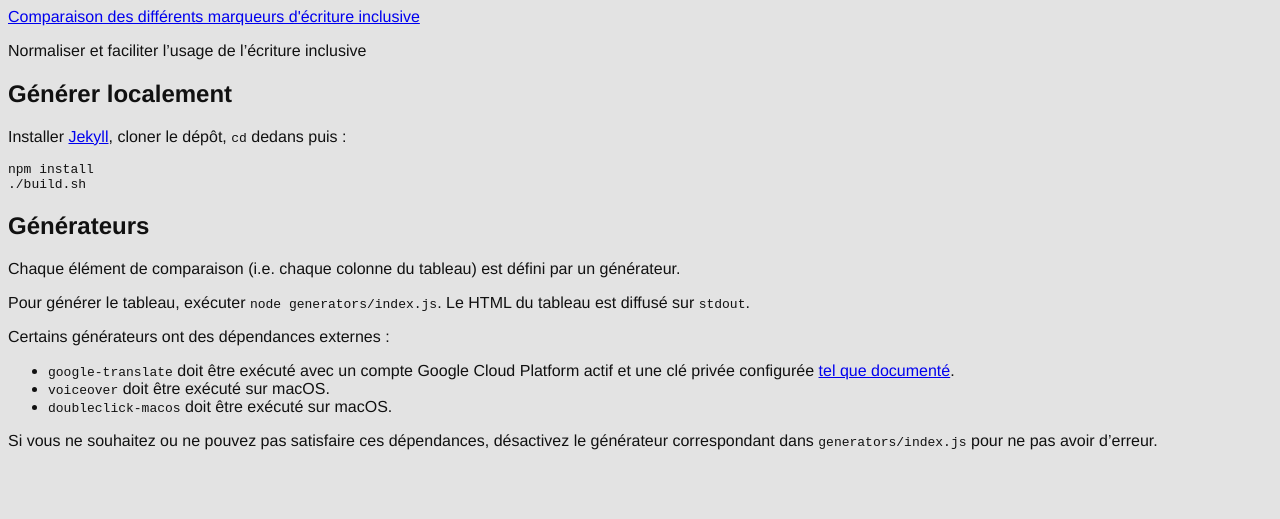
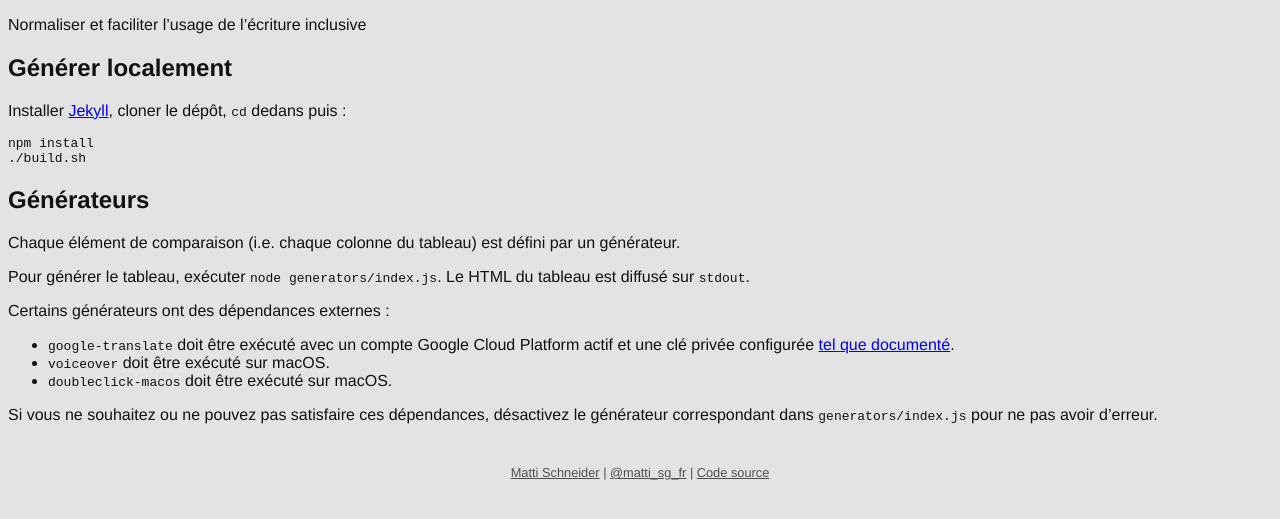
Before and after one commit to MattiSG/epicene.info, a Jekyll site: the page built from README.md, in a window 1280 px wide. Shown: the top 519 px of the page. Built offline with Jekyll 4.4.1, drawn with Linux system fonts in a browser that asks for light colours; our own code applies the rules of GitHub Pages for plain Markdown files.

Commit message:
Add footer

```diff
--- a/_layouts/default.html
+++ b/_layouts/default.html
@@ -6,18 +6,17 @@
 		<title>{% if page.title %}{{ page.title }} — {% endif %}{{ site.title }}</title>
 		<meta name="description" content="{{ site.description }}">
 		<link rel="canonical" href="{{ page.url | replace:'index.html','' | prepend: site.url }}">
+		<link rel="stylesheet" type="text/css" href="css/main.css">
 		<link rel="stylesheet" type="text/css" href="css/marqueurs.css">
 	</head>
 
 	<body>
-		<nav>
-			{% for page in site.pages %}
-				{% if page.title %}<a href="{{ page.url }}">{{ page.title }}</a>{% endif %}
-			{% endfor %}
-		</nav>
-
 		<main>
 			{{ content }}
 		</main>
+
+		<footer>
+			<a href="https://mattischneider.fr">Matti Schneider</a> | <a href="https://twitter.com/matti_sg_fr">@matti_sg_fr</a> | <a href="https://github.com/MattiSG/epicene.info">Code source</a>
+		</footer>
 	</body>
 </html>
--- /dev/null
+++ b/css/main.css
@@ -0,0 +1,24 @@
+body {
+	font-family: Helvetica Neue, sans-serif;
+	background-color: #E3E3E3;
+	color: #111;
+}
+
+footer {
+	font-size: 80%;
+	text-align: center;
+	padding: 2em;
+	opacity: .7;
+}
+
+footer:hover {
+	opacity: 1;
+}
+
+footer a {
+	color: inherit;
+}
+
+footer a:hover {
+	color: blue;
+}
--- a/css/marqueurs.css
+++ b/css/marqueurs.css
@@ -1,9 +1,3 @@
-body {
-	font-family: Helvetica Neue, sans-serif;
-	background-color: #E3E3E3;
-	color: #111;
-}
-
 audio {
 	max-width: 200px;
 }
@@ -25,3 +19,7 @@ table .character {
 	background-color: #C6C6FF;
 	font-size: 200%;
 }
+
+table caption {
+	display: none;  /* repeats the page title */
+}
```
